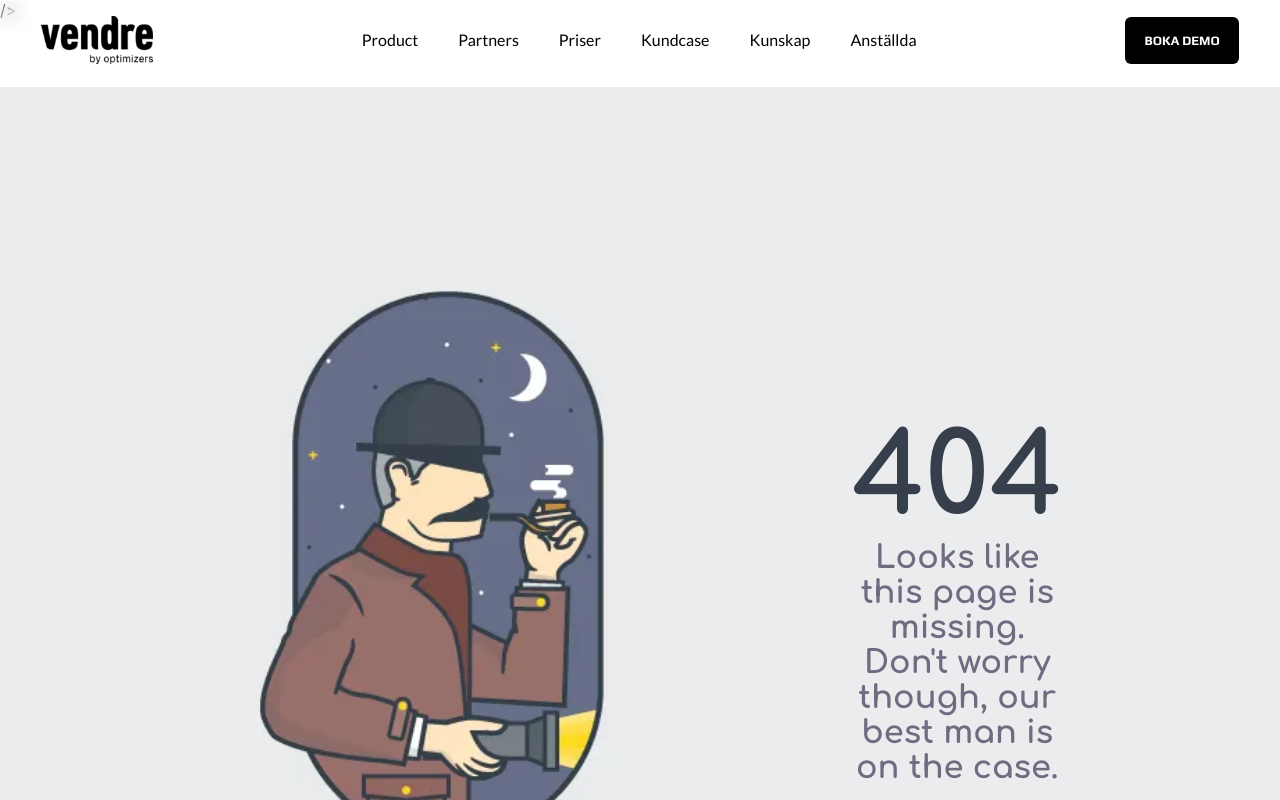
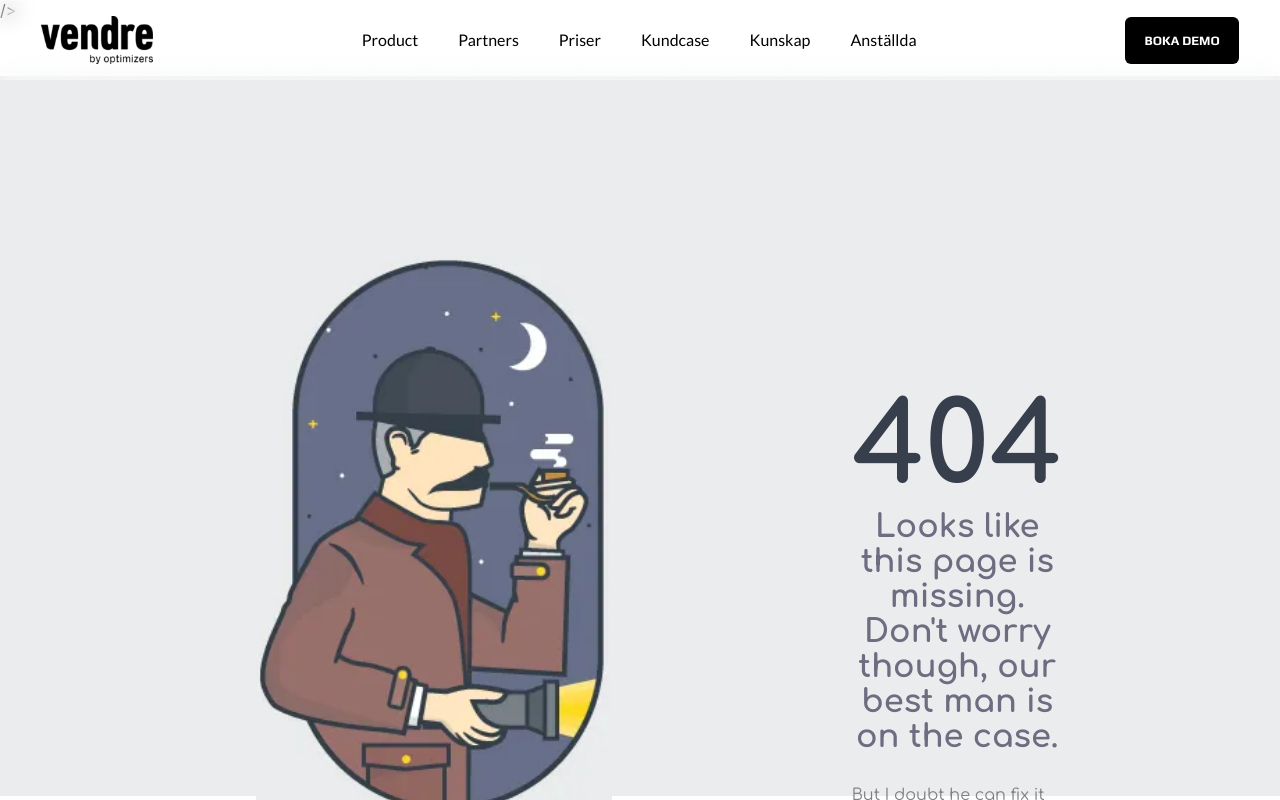
Before and after one commit to Willi0t/vendre-code-challange, a React (Create React App) app: page /priser in a window 1280 px wide. Shown: the top 800 px of the page. Built offline with nearby package versions, Linux system fonts and the light colour scheme.

Commit message:
changed style

```diff
--- a/src/components/NotFound404/notFound404.css
+++ b/src/components/NotFound404/notFound404.css
@@ -4,8 +4,8 @@
   justify-content: center;
   background-color: #eaeced;
   width: 100%;
-  height: calc(100vh);
-  margin-top: 4.2rem;
+  height: calc(100vh - 5rem);
+  margin-top: 3.5rem;
 }
 
 .ContentContainer404 {
```
